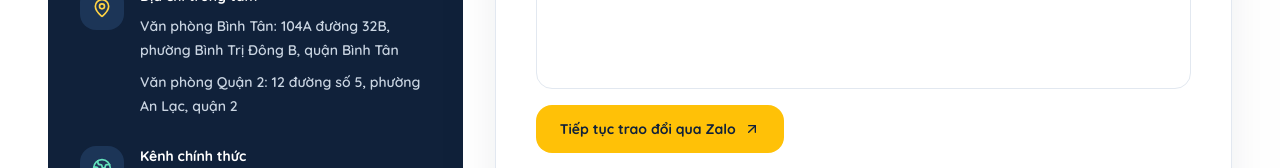
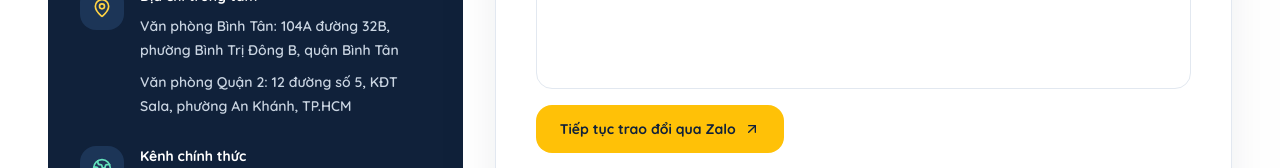
Before and after one commit to hhdung8386-lgtm/edutrack-pro, a React (Vite) app: page /lien-he in a window 1280 px wide. Shown: the part 1147-1315 px from the top of the page. Built offline with nearby package versions, Linux system fonts and the light colour scheme; no server answers; the database is empty.

Commit message:
fix: update Sala office address

```diff
--- a/src/pages/LienHePage.tsx
+++ b/src/pages/LienHePage.tsx
@@ -19,7 +19,7 @@ const CONSULTING_PHONE = { label: '0933.964.683', href: 'tel:0933964683' }
 const ACADEMIC_PHONE = { label: '039.399.8733', href: 'tel:0393998733' }
 const OFFICES = [
   'Văn phòng Bình Tân: 104A đường 32B, phường Bình Trị Đông B, quận Bình Tân',
-  'Văn phòng Quận 2: 12 đường số 5, phường An Lạc, quận 2',
+  'Văn phòng Quận 2: 12 đường số 5, KĐT Sala, phường An Khánh, TP.HCM',
 ]
 
 export function LienHePage() {
```
